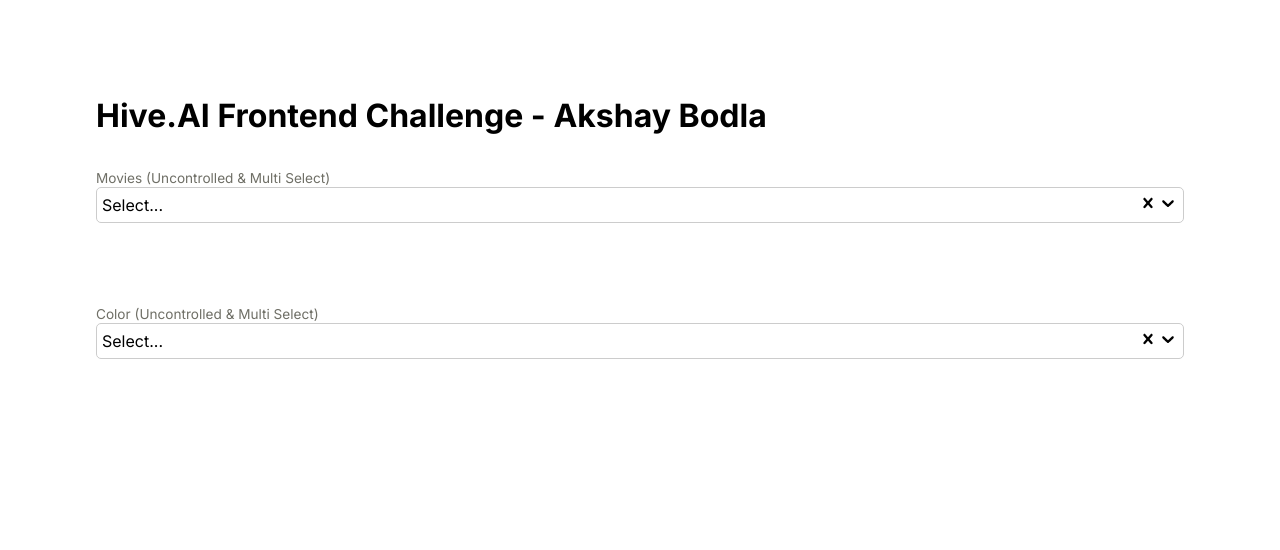
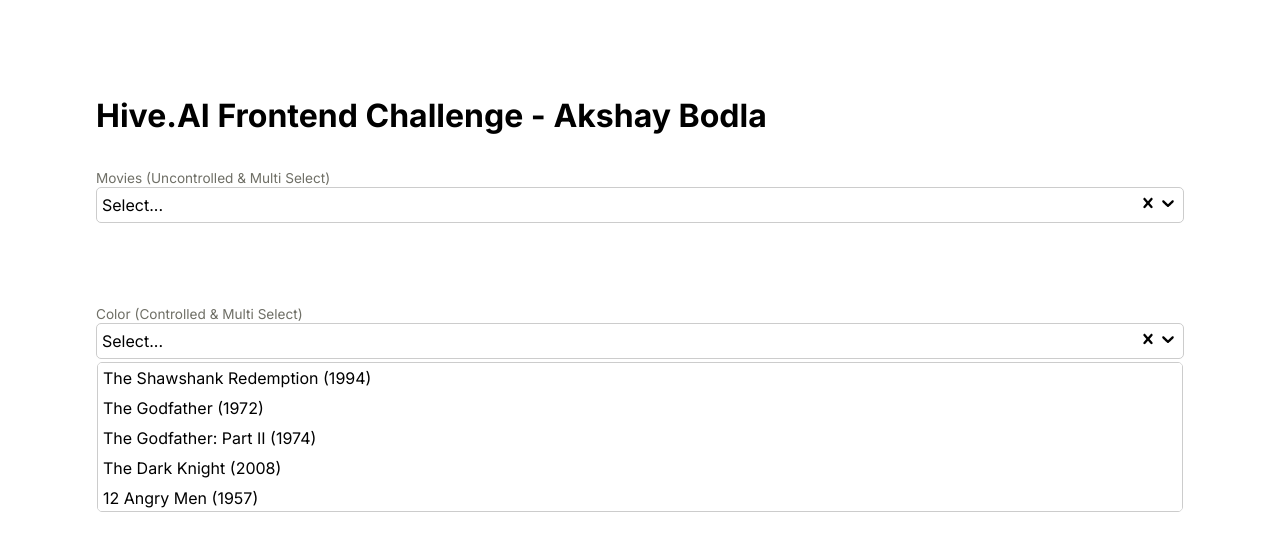
Before and after one commit to AkBo24/hive-ai-frontend-challenge, a Next.js app: page / in a window 1280 px wide. Shown: the top 550 px of the page. Built offline with nearby package versions, Linux system fonts and the light colour scheme.

Commit message:
WIP controlled state - open/close

```diff
--- a/components/ControlledDropdown/index.tsx
+++ b/components/ControlledDropdown/index.tsx
@@ -1,16 +1,19 @@
 'use client';
-import React from 'react';
+import React, { useState } from 'react';
 import Dropdown from '@/components/Dropdown';
 import { Movies, movies } from '@/assets/movies';
 
 const ControlledDropdown = () => {
+    const [openDropdown, setOpenDropdown] = useState<boolean>(true);
     return (
         <Dropdown<Movies>
-            label='Color (Uncontrolled & Multi Select)'
+            label='Color (Controlled & Multi Select)'
             placeholder='Select...'
             options={movies}
             multiple
             renderOption={({ label, year }) => `${label} (${year})`}
+            open={openDropdown}
+            setOpen={() => setOpenDropdown(!openDropdown)}
         />
     );
 };
--- a/components/Dropdown/index.tsx
+++ b/components/Dropdown/index.tsx
@@ -1,5 +1,5 @@
 'use client';
-import React, { ReactNode, useState } from 'react';
+import React, { ReactNode, useEffect, useState } from 'react';
 import '@/components/Dropdown/styles.css';
 import {
     CloseIcon,
@@ -12,6 +12,10 @@
     label?: string;
     multiple?: boolean;
     options: TOption[];
+    open?: boolean;
+    setOpen?(): void;
+    selectedOptions?: TOption[];
+    setSelectedOptions?(optoins: TOption[]): void;
     renderOption?: (item: TOption) => React.ReactNode;
     ClearIcon?: React.ElementType;
     DropdownIcon?: React.ElementType;
@@ -22,12 +26,18 @@
     placeholder = '',
     multiple = false,
     options,
+    open: controlledOpen,
+    setOpen: controlledSetOpen,
+    selectedOptions: controlledSelectedOptions,
+    setSelectedOptions: controlledSetSelectedOptions,
     renderOption = (option: TOption) => `${option}`,
     ClearIcon = CloseIcon,
     DropdownIcon = DropdownIconComponent,
 }: DropdownProps<TOption>) {
-    const [open, setOpen] = useState<boolean>(false);
-    const [selectedOptions, setSetselectedOptions] = useState<Set<TOption>>(new Set());
+    const [open, setOpen] = useState<boolean>(controlledOpen ?? false);
+    const [selectedOptions, setSetselectedOptions] = useState<Set<TOption>>(
+        new Set(controlledSelectedOptions) ?? new Set()
+    );
 
     const getDisplay = () => {
         if (selectedOptions.size !== 0 && multiple) {
@@ -63,7 +73,15 @@
                 {label}
             </label>
             <div className='dropdown-container'>
-                <div className='dropdown-input' onClick={() => setOpen(!open)}>
+                <div
+                    className='dropdown-input'
+                    onClick={() => {
+                        if (controlledSetOpen) {
+                            controlledSetOpen();
+                        } else {
+                            setOpen(!open);
+                        }
+                    }}>
                     <div className='dropdown-selected-value'>{getDisplay()}</div>
                     <div className='dropdown-tools'>
                         <div className='dropdown-tool'>
@@ -78,7 +96,7 @@
                     </div>
                 </div>
 
-                {open && (
+                {(controlledOpen ?? open) && (
                     <div className={`dropdown-menu`}>
                         {options.map((option, i) => (
                             <GetOptionLabel
```
